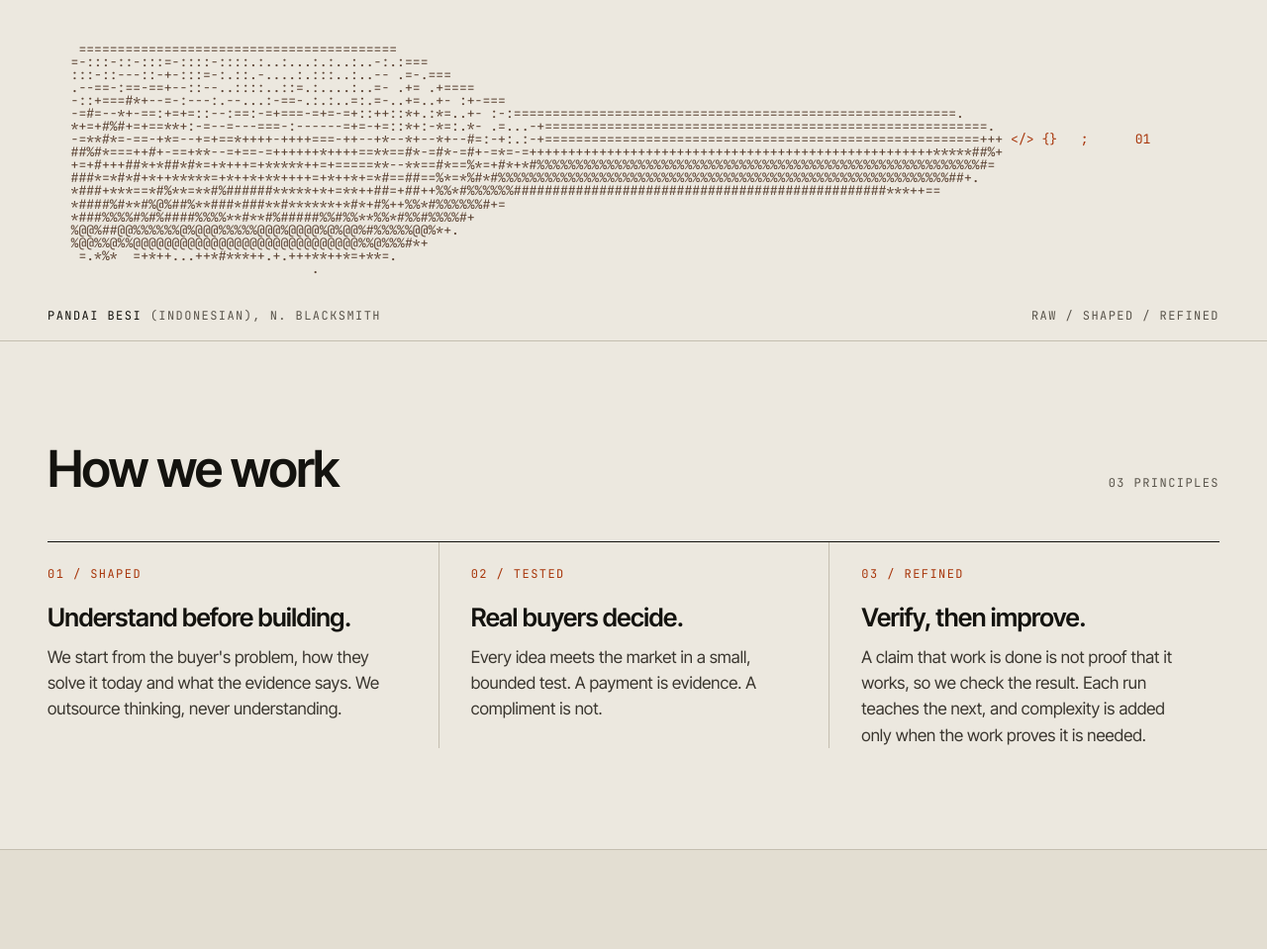
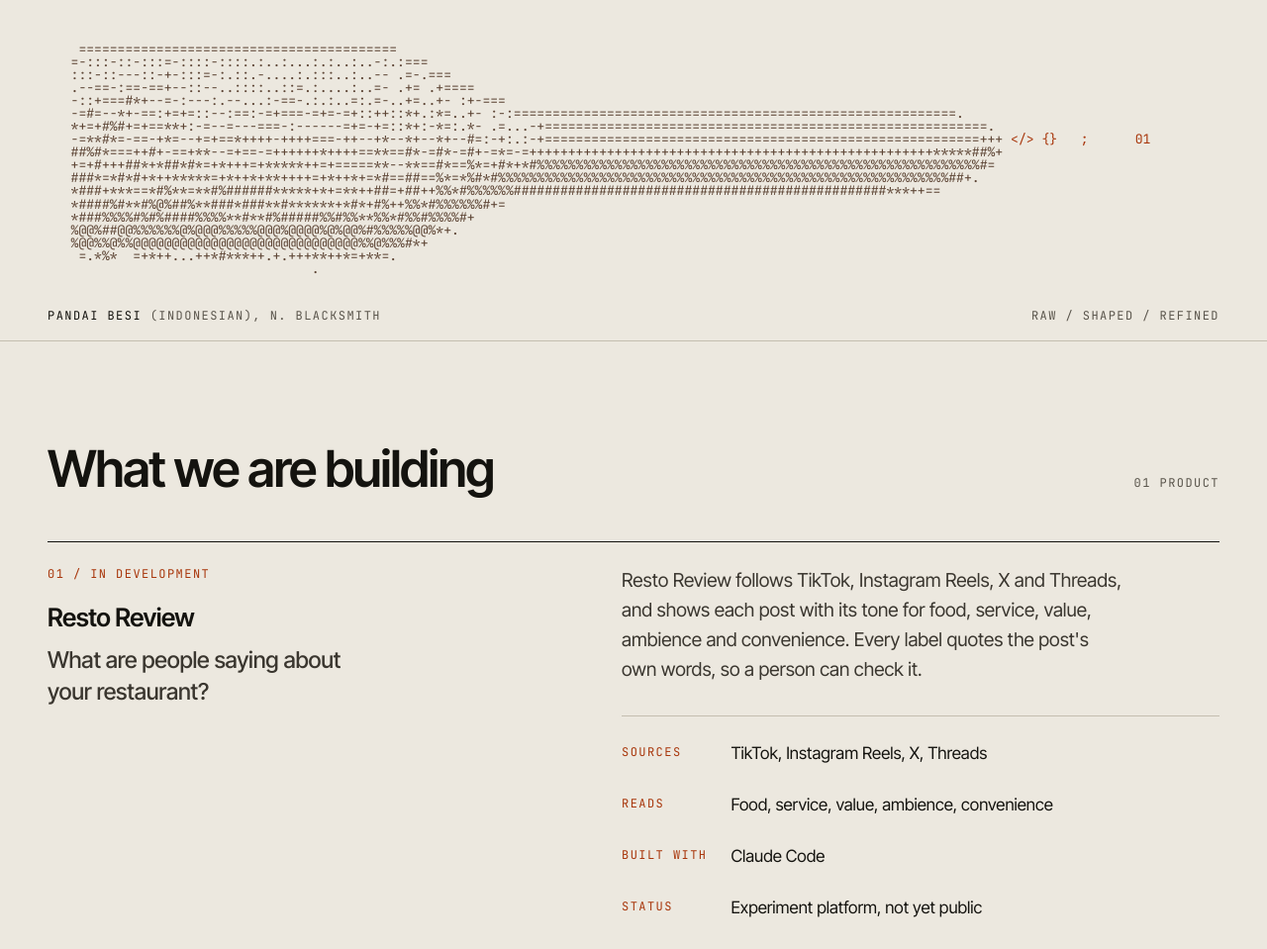
Before and after one commit to Jaluud/pandaibesi.dev, a website: page site/index.html in a window 1280 px wide. Shown: the part 890-1849 px from the top of the page at 99% size. Drawn offline with Linux system fonts and the light colour scheme.

Commit message:
Add Resto Review product section to the site
Adds a Work section describing Resto Review as an experiment platform in
development, with sources traced in COPY.md. Hides the Approach nav link
below 400px so the header fits at 320px.

Co-Authored-By: Claude Opus 5.5 <noreply@anthropic.com>

```diff
--- a/site/index.html
+++ b/site/index.html
@@ -48,6 +48,7 @@ header .wrap{display:flex;justify-content:space-between;align-items:center;min-h
 nav ul{display:flex;gap:clamp(1rem,3vw,2.5rem);list-style:none;margin:0;padding:0}
 nav a{text-decoration:none;color:var(--muted);padding:.5rem 0}
 nav a:hover{color:var(--ink);text-decoration:underline;text-underline-offset:4px}
+@media (max-width:400px){nav .wide-only{display:none}}
 
 .hero{padding-block:clamp(3rem,9vw,7.5rem) clamp(2rem,5vw,3.5rem)}
 .eyebrow{color:var(--ember);margin:0 0 1.5rem}
@@ -84,6 +85,16 @@ h3{font-weight:600;font-size:clamp(1.3rem,2vw,1.6rem);line-height:1.15;letter-sp
   .grid3 article+article{border-left:0;border-top:1px solid var(--rule);padding-left:0}
 }
 
+.product{display:grid;grid-template-columns:minmax(0,1fr) minmax(0,1.2fr);gap:2rem clamp(2rem,6vw,6rem);border-top:1px solid var(--ink);padding-top:1.5rem;align-items:start}
+.product .label{color:var(--ember);margin:0 0 1.25rem}
+.product .tagline{font-size:clamp(1.15rem,1.9vw,1.45rem);line-height:1.4;color:var(--ink-2);margin:0;max-width:24ch;font-weight:500;letter-spacing:-.01em}
+.product .body>p{margin:0;font-size:clamp(1.05rem,1.5vw,1.2rem);color:var(--ink-2);max-width:46ch}
+.facts{display:grid;grid-template-columns:auto minmax(0,1fr);gap:.75rem 1.5rem;margin:2rem 0 0;padding-top:1.5rem;border-top:1px solid var(--rule)}
+.facts dt{color:var(--muted);padding-top:.2rem}
+.facts dd{margin:0;color:var(--ink)}
+@media (max-width:820px){.product{grid-template-columns:1fr}}
+@media (max-width:420px){.facts{grid-template-columns:1fr;gap:.25rem}.facts dd+dt{margin-top:.75rem}}
+
 .idea{background:var(--paper-2);border-block:1px solid var(--rule)}
 .split{display:grid;grid-template-columns:minmax(0,1.1fr) minmax(0,1fr);gap:2rem clamp(2rem,6vw,6rem);align-items:start}
 .split p{margin:0;font-size:clamp(1.05rem,1.5vw,1.2rem);color:var(--ink-2);max-width:46ch}
@@ -105,7 +116,8 @@ footer .wrap{display:flex;justify-content:space-between;flex-wrap:wrap;gap:.5rem
     <a class="mark" href="/" aria-label="PandaiBesi, home"><span aria-hidden="true">///</span> PANDAIBESI</a>
     <nav aria-label="Main">
       <ul>
-        <li><a href="#approach">Approach</a></li>
+        <li><a href="#work">Work</a></li>
+        <li class="wide-only"><a href="#approach">Approach</a></li>
         <li><a href="#contact">Contact</a></li>
       </ul>
     </nav>
@@ -161,6 +173,31 @@ footer .wrap{display:flex;justify-content:space-between;flex-wrap:wrap;gap:.5rem
     <figcaption class="wrap caption label"><span><i>pandai besi</i> (Indonesian), n. blacksmith</span><span>Raw / Shaped / Refined</span></figcaption>
   </figure>
 
+  <section id="work" aria-labelledby="work-title">
+    <div class="wrap">
+      <div class="section-head">
+        <h2 id="work-title">What we are building</h2>
+        <p class="label count" aria-hidden="true">01 product</p>
+      </div>
+      <article class="product">
+        <div>
+          <p class="label">01 / In development</p>
+          <h3>Resto Review</h3>
+          <p class="tagline">What are people saying about your restaurant?</p>
+        </div>
+        <div class="body">
+          <p>Resto Review follows TikTok, Instagram Reels, X and Threads, and shows each post with its tone for food, service, value, ambience and convenience. Every label quotes the post's own words, so a person can check it.</p>
+          <dl class="facts">
+            <dt class="label">Sources</dt><dd>TikTok, Instagram Reels, X, Threads</dd>
+            <dt class="label">Reads</dt><dd>Food, service, value, ambience, convenience</dd>
+            <dt class="label">Built with</dt><dd>Claude Code</dd>
+            <dt class="label">Status</dt><dd>Experiment platform, not yet public</dd>
+          </dl>
+        </div>
+      </article>
+    </div>
+  </section>
+
   <section id="approach" aria-labelledby="approach-title">
     <div class="wrap">
       <div class="section-head">
```
Also changed, not shown: COPY.md (+17 -1 lines), reports/local/summary.json (+6 -6 lines), reports/local/desktop-1440.png, reports/local/mobile-320.png, reports/local/mobile-375.png, reports/local/tablet-768.png.
